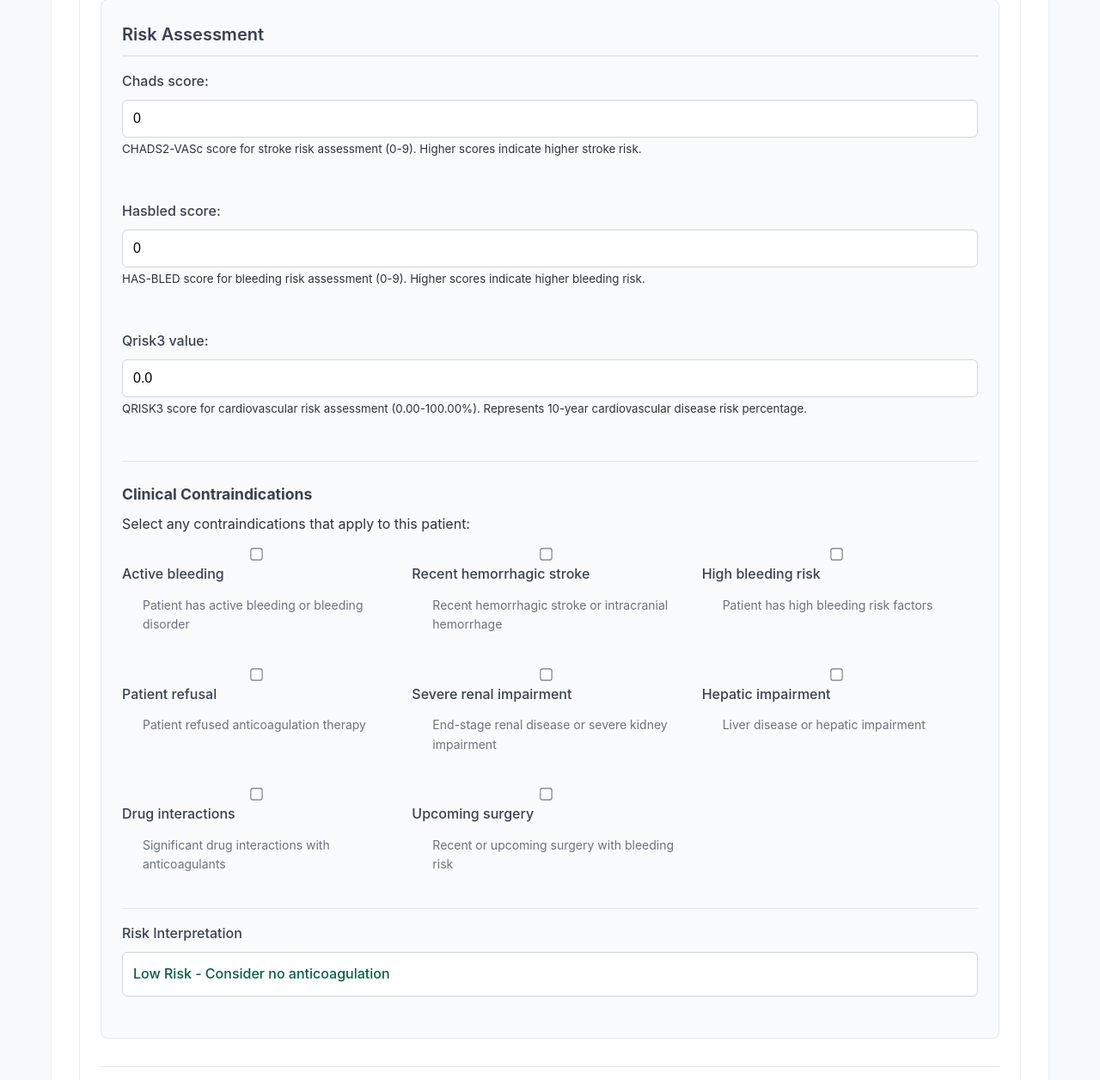
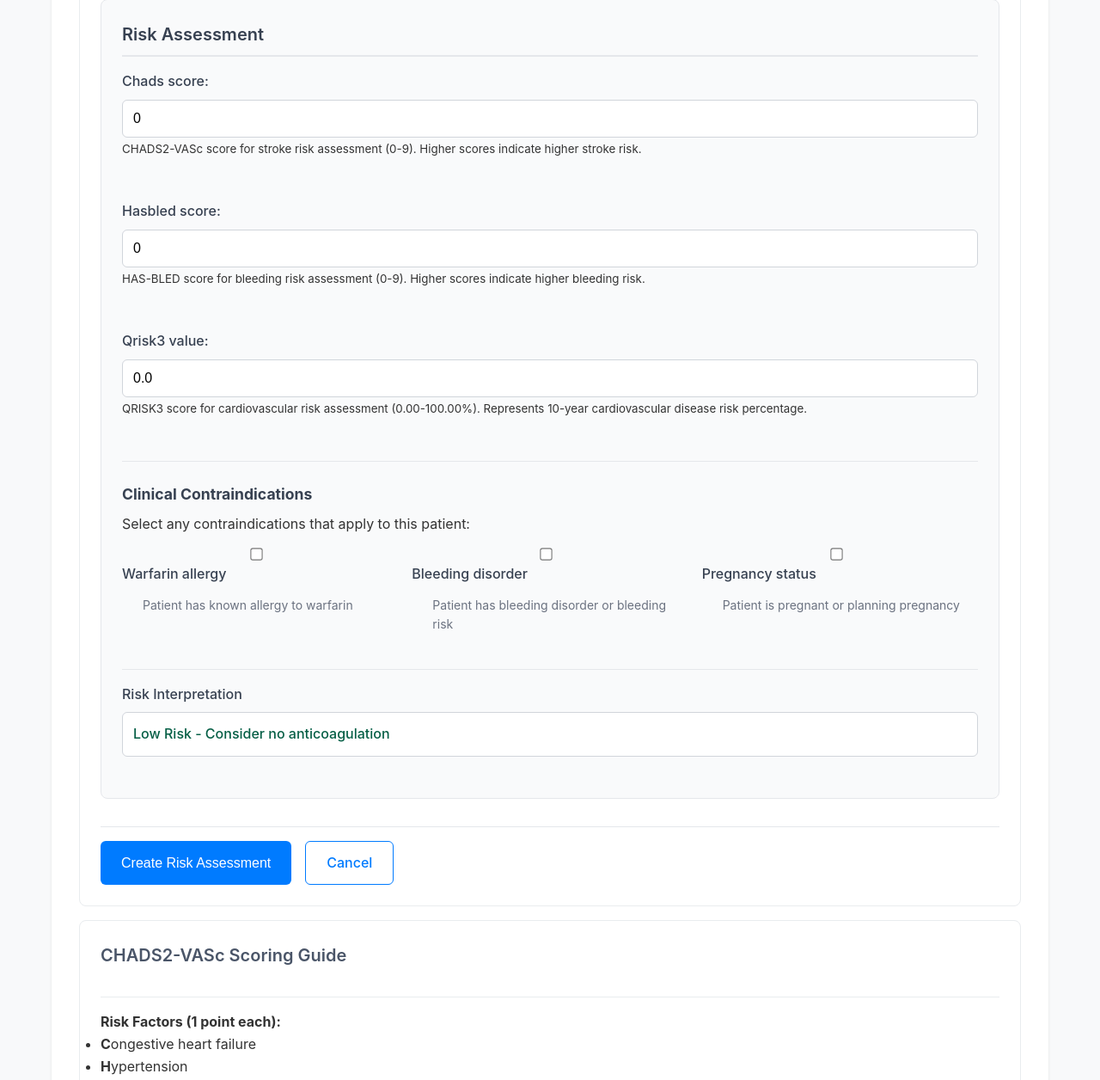
Before and after one commit to ryancheley/djangocon-us-2025, a Django app: page /patient_risk/create/ in a window 1280 px wide. Shown: the part 847-2103 px from the top of the page at 86% size. Run offline with Django 5.2, Linux system fonts and the light colour scheme; tables that the repository leaves empty hold one stand-in row (values such as "Sample post"); some libraries are stand-ins or nearby versions.

Commit message:
🧹 clean up contraindication options

```diff
--- a/patient_risk/forms.py
+++ b/patient_risk/forms.py
@@ -11,45 +11,20 @@ class PatientRiskAssessmentForm(forms.ModelForm):
     """Form for creating and editing Patient Risk Assessments."""
 
     # Individual contraindication fields that will be converted to JSON
-    active_bleeding = forms.BooleanField(
+    warfarin_allergy = forms.BooleanField(
         required=False,
-        label="Active bleeding",
-        help_text="Patient has active bleeding or bleeding disorder",
+        label="Warfarin allergy",
+        help_text="Patient has known allergy to warfarin",
     )
-    recent_stroke = forms.BooleanField(
+    bleeding_disorder = forms.BooleanField(
         required=False,
-        label="Recent hemorrhagic stroke",
-        help_text="Recent hemorrhagic stroke or intracranial hemorrhage",
+        label="Bleeding disorder",
+        help_text="Patient has bleeding disorder or bleeding risk",
     )
-    high_bleeding_risk = forms.BooleanField(
+    pregnancy_status = forms.BooleanField(
         required=False,
-        label="High bleeding risk",
-        help_text="Patient has high bleeding risk factors",
-    )
-    patient_refusal = forms.BooleanField(
-        required=False,
-        label="Patient refusal",
-        help_text="Patient refused anticoagulation therapy",
-    )
-    renal_impairment = forms.BooleanField(
-        required=False,
-        label="Severe renal impairment",
-        help_text="End-stage renal disease or severe kidney impairment",
-    )
-    hepatic_impairment = forms.BooleanField(
-        required=False,
-        label="Hepatic impairment",
-        help_text="Liver disease or hepatic impairment",
-    )
-    drug_interactions = forms.BooleanField(
-        required=False,
-        label="Drug interactions",
-        help_text="Significant drug interactions with anticoagulants",
-    )
-    surgical_risk = forms.BooleanField(
-        required=False,
-        label="Upcoming surgery",
-        help_text="Recent or upcoming surgery with bleeding risk",
+        label="Pregnancy status",
+        help_text="Patient is pregnant or planning pregnancy",
     )
 
     class Meta:
@@ -118,22 +93,15 @@ class PatientRiskAssessmentForm(forms.ModelForm):
         # If editing an existing instance, populate the individual contraindication fields
         if self.instance and self.instance.pk and self.instance.contraindication_flags:
             flags = self.instance.contraindication_flags
-            self.fields["active_bleeding"].initial = flags.get("active_bleeding", False)
-            self.fields["recent_stroke"].initial = flags.get("recent_stroke", False)
-            self.fields["high_bleeding_risk"].initial = flags.get(
-                "high_bleeding_risk", False
+            self.fields["warfarin_allergy"].initial = flags.get(
+                "warfarin_allergy", False
             )
-            self.fields["patient_refusal"].initial = flags.get("patient_refusal", False)
-            self.fields["renal_impairment"].initial = flags.get(
-                "renal_impairment", False
+            self.fields["bleeding_disorder"].initial = flags.get(
+                "bleeding_disorder", False
             )
-            self.fields["hepatic_impairment"].initial = flags.get(
-                "hepatic_impairment", False
+            self.fields["pregnancy_status"].initial = flags.get(
+                "pregnancy_status", False
             )
-            self.fields["drug_interactions"].initial = flags.get(
-                "drug_interactions", False
-            )
-            self.fields["surgical_risk"].initial = flags.get("surgical_risk", False)
 
     def save(self, commit=True):
         """Convert individual contraindication fields to JSON format."""
@@ -141,14 +109,9 @@ class PatientRiskAssessmentForm(forms.ModelForm):
 
         # Build contraindication_flags JSON from individual fields
         contraindication_flags = {
-            "active_bleeding": self.cleaned_data.get("active_bleeding", False),
-            "recent_stroke": self.cleaned_data.get("recent_stroke", False),
-            "high_bleeding_risk": self.cleaned_data.get("high_bleeding_risk", False),
-            "patient_refusal": self.cleaned_data.get("patient_refusal", False),
-            "renal_impairment": self.cleaned_data.get("renal_impairment", False),
-            "hepatic_impairment": self.cleaned_data.get("hepatic_impairment", False),
-            "drug_interactions": self.cleaned_data.get("drug_interactions", False),
-            "surgical_risk": self.cleaned_data.get("surgical_risk", False),
+            "warfarin_allergy": self.cleaned_data.get("warfarin_allergy", False),
+            "bleeding_disorder": self.cleaned_data.get("bleeding_disorder", False),
+            "pregnancy_status": self.cleaned_data.get("pregnancy_status", False),
         }
 
         instance.contraindication_flags = contraindication_flags
--- a/patient_risk/templates/patient_risk/partials/assessment_form.html
+++ b/patient_risk/templates/patient_risk/partials/assessment_form.html
@@ -95,82 +95,32 @@
 
             <div class="contraindications-grid">
                 <div class="form-group checkbox-group">
-                    {{ form.active_bleeding }}
-                    <label for="{{ form.active_bleeding.id_for_label }}" class="checkbox-label">
-                        {{ form.active_bleeding.label }}
+                    {{ form.warfarin_allergy }}
+                    <label for="{{ form.warfarin_allergy.id_for_label }}" class="checkbox-label">
+                        {{ form.warfarin_allergy.label }}
                     </label>
-                    {% if form.active_bleeding.help_text %}
-                        <small class="form-help">{{ form.active_bleeding.help_text }}</small>
+                    {% if form.warfarin_allergy.help_text %}
+                        <small class="form-help">{{ form.warfarin_allergy.help_text }}</small>
                     {% endif %}
                 </div>
 
                 <div class="form-group checkbox-group">
-                    {{ form.recent_stroke }}
-                    <label for="{{ form.recent_stroke.id_for_label }}" class="checkbox-label">
-                        {{ form.recent_stroke.label }}
+                    {{ form.bleeding_disorder }}
+                    <label for="{{ form.bleeding_disorder.id_for_label }}" class="checkbox-label">
+                        {{ form.bleeding_disorder.label }}
                     </label>
-                    {% if form.recent_stroke.help_text %}
-                        <small class="form-help">{{ form.recent_stroke.help_text }}</small>
+                    {% if form.bleeding_disorder.help_text %}
+                        <small class="form-help">{{ form.bleeding_disorder.help_text }}</small>
                     {% endif %}
                 </div>
 
                 <div class="form-group checkbox-group">
-                    {{ form.high_bleeding_risk }}
-                    <label for="{{ form.high_bleeding_risk.id_for_label }}" class="checkbox-label">
-                        {{ form.high_bleeding_risk.label }}
+                    {{ form.pregnancy_status }}
+                    <label for="{{ form.pregnancy_status.id_for_label }}" class="checkbox-label">
+                        {{ form.pregnancy_status.label }}
                     </label>
-                    {% if form.high_bleeding_risk.help_text %}
-                        <small class="form-help">{{ form.high_bleeding_risk.help_text }}</small>
-                    {% endif %}
-                </div>
-
-                <div class="form-group checkbox-group">
-                    {{ form.patient_refusal }}
-                    <label for="{{ form.patient_refusal.id_for_label }}" class="checkbox-label">
-                        {{ form.patient_refusal.label }}
-                    </label>
-                    {% if form.patient_refusal.help_text %}
-                        <small class="form-help">{{ form.patient_refusal.help_text }}</small>
-                    {% endif %}
-                </div>
-
-                <div class="form-group checkbox-group">
-                    {{ form.renal_impairment }}
-                    <label for="{{ form.renal_impairment.id_for_label }}" class="checkbox-label">
-                        {{ form.renal_impairment.label }}
-                    </label>
-                    {% if form.renal_impairment.help_text %}
-                        <small class="form-help">{{ form.renal_impairment.help_text }}</small>
-                    {% endif %}
-                </div>
-
-                <div class="form-group checkbox-group">
-                    {{ form.hepatic_impairment }}
-                    <label for="{{ form.hepatic_impairment.id_for_label }}" class="checkbox-label">
-                        {{ form.hepatic_impairment.label }}
-                    </label>
-                    {% if form.hepatic_impairment.help_text %}
-                        <small class="form-help">{{ form.hepatic_impairment.help_text }}</small>
-                    {% endif %}
-                </div>
-
-                <div class="form-group checkbox-group">
-                    {{ form.drug_interactions }}
-                    <label for="{{ form.drug_interactions.id_for_label }}" class="checkbox-label">
-                        {{ form.drug_interactions.label }}
-                    </label>
-                    {% if form.drug_interactions.help_text %}
-                        <small class="form-help">{{ form.drug_interactions.help_text }}</small>
-                    {% endif %}
-                </div>
-
-                <div class="form-group checkbox-group">
-                    {{ form.surgical_risk }}
-                    <label for="{{ form.surgical_risk.id_for_label }}" class="checkbox-label">
-                        {{ form.surgical_risk.label }}
-                    </label>
-                    {% if form.surgical_risk.help_text %}
-                        <small class="form-help">{{ form.surgical_risk.help_text }}</small>
+                    {% if form.pregnancy_status.help_text %}
+                        <small class="form-help">{{ form.pregnancy_status.help_text }}</small>
                     {% endif %}
                 </div>
             </div>
```
